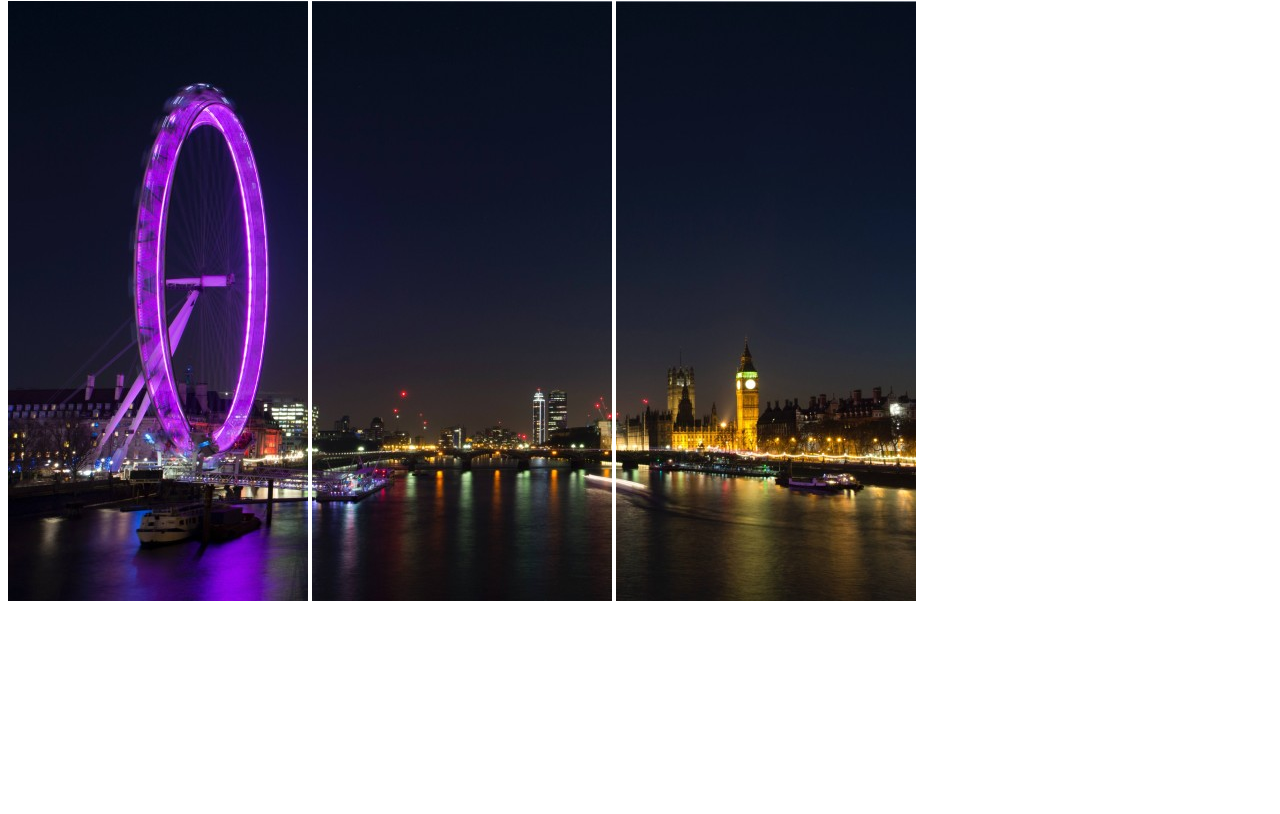
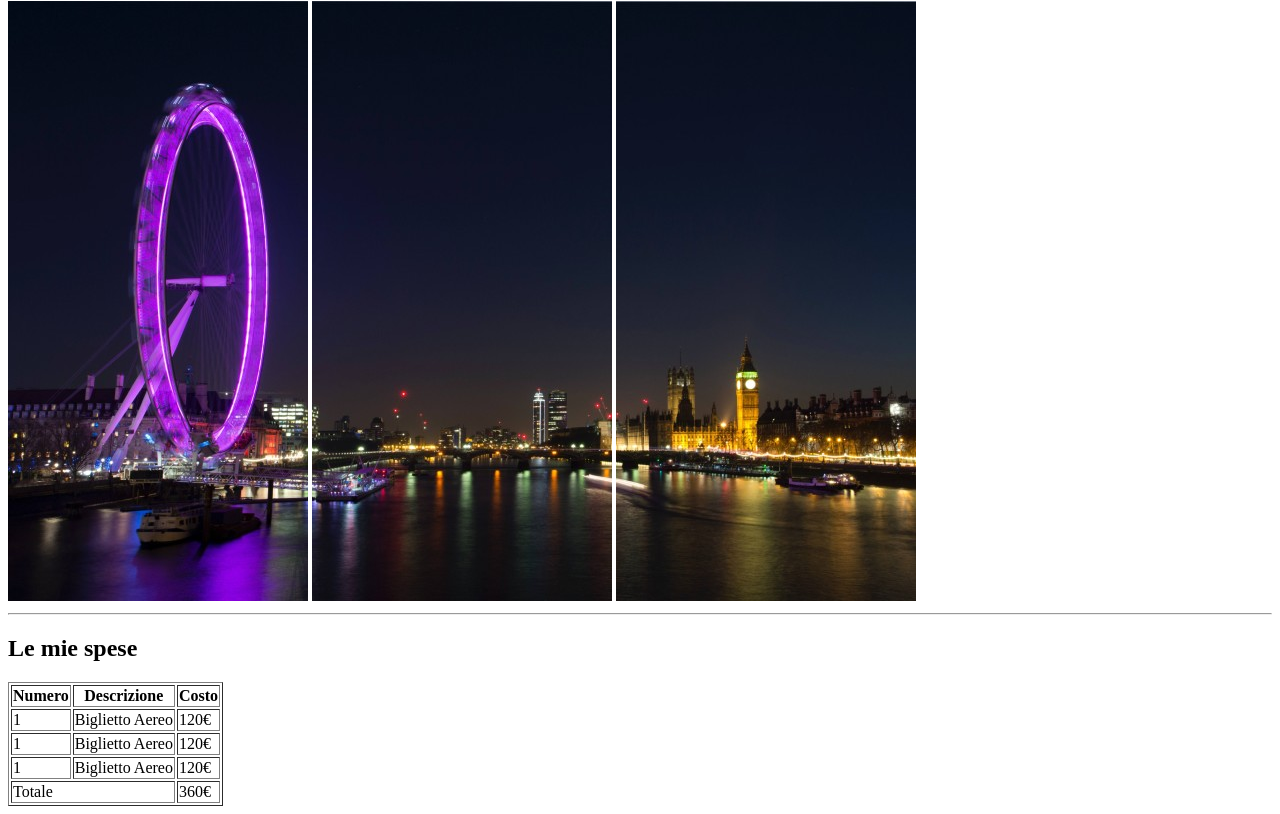
Before and after one commit to TizianoN/117-london-trip, a plain HTML site: page index.html in a window 1280 px wide. Shown: the part 79-893 px from the top of the page. Before the commit the page ends 800 px from the top, so only its background shows below. Drawn offline with Linux system fonts and the light colour scheme.

Commit message:
add table

```diff
--- a/index.html
+++ b/index.html
@@ -16,10 +16,59 @@
     </div>
   </header>
 
+  <!-- separatore -->
+  <hr>
+
   <!-- contenuto principale -->
   <main>
     <!-- le mie spese -->
-    <section></section>
+    <section>
+      <h2>Le mie spese</h2>
+
+      <table border="1">
+        <!-- intestazione tabella -->
+        <thead>
+          <tr>
+            <th>Numero</th>
+            <th>Descrizione</th>
+            <th>Costo</th>
+          </tr>
+        </thead>
+
+        <!-- corpo tabella -->
+        <tbody>
+
+          <!-- riga 1 -->
+          <tr>
+            <td>1</td>
+            <td>Biglietto Aereo</td>
+            <td>120€</td>
+          </tr>
+
+          <!-- riga 2 -->
+          <tr>
+            <td>1</td>
+            <td>Biglietto Aereo</td>
+            <td>120€</td>
+          </tr>
+
+          <!-- riga 3 -->
+          <tr>
+            <td>1</td>
+            <td>Biglietto Aereo</td>
+            <td>120€</td>
+          </tr>
+        </tbody>
+
+        <!-- footer tabella -->
+        <tfoot>
+          <tr>
+            <td colspan="2">Totale</td>
+            <td>360€</td>
+          </tr>
+        </tfoot>
+      </table>
+    </section>
 
     <!-- cose da fare -->
     <section></section>
```
